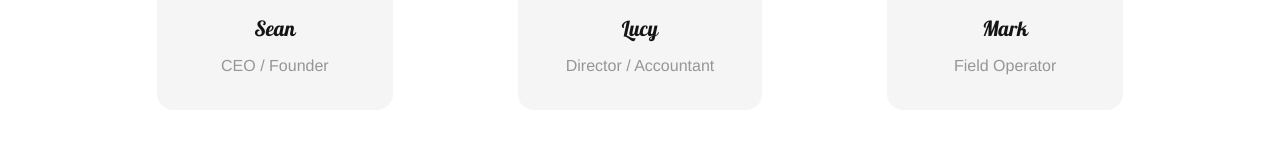
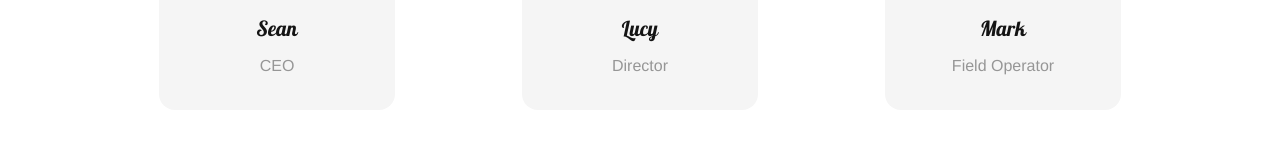
Before and after one commit to jayxwoo/fr_1_cns, a plain HTML site: page index.html in a window 1280 px wide. Shown: the part 2232-2376 px from the top of the page. Drawn offline with Linux system fonts and the light colour scheme.

Commit message:
content update

```diff
--- a/index.html
+++ b/index.html
@@ -78,12 +78,12 @@
                 <div class="team-item">
                     <i class="team-icon fas fa-user"></i>
                     <p class="team-name">Sean</p>
-                    <p class="team-position">CEO / Founder</p>
+                    <p class="team-position">CEO</p>
                 </div>
                 <div class="team-item">
                     <i class="team-icon fas fa-user"></i>
                     <p class="team-name">Lucy</p>
-                    <p class="team-position">Director / Accountant</p>
+                    <p class="team-position">Director</p>
                 </div>
                 <div class="team-item">
                     <i class="team-icon fa fa-user"></i>
```
